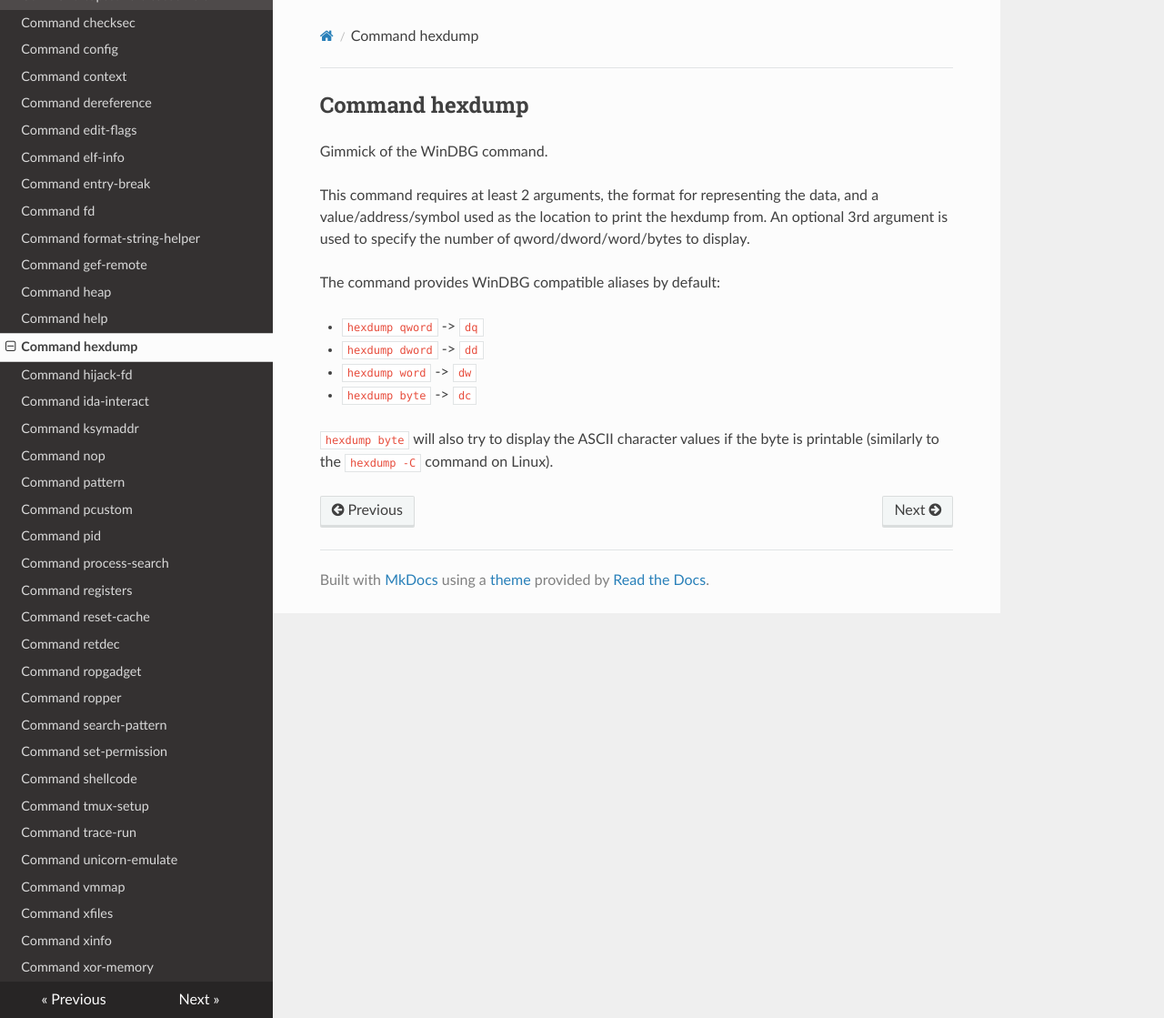
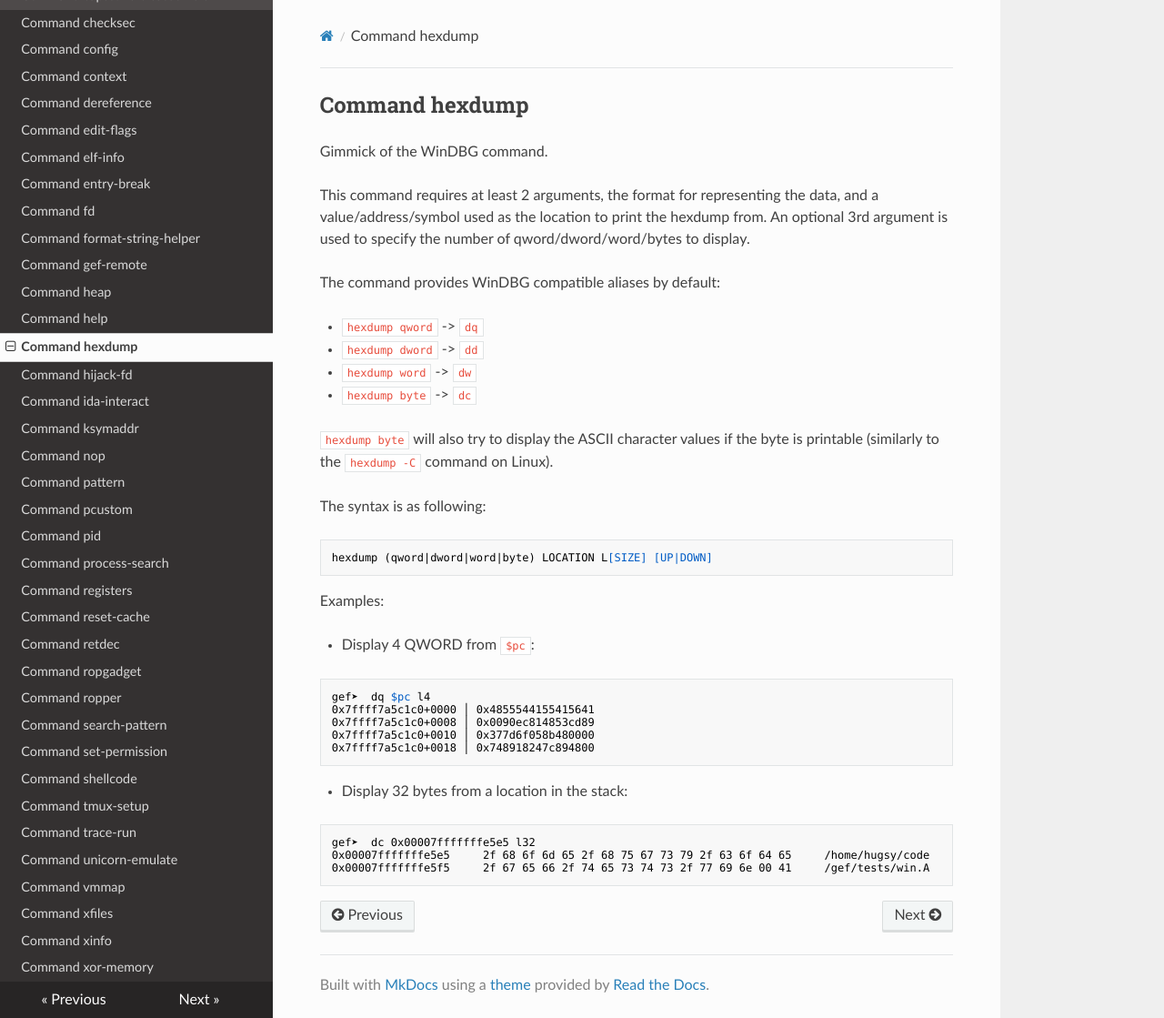
Before and after one commit to hugsy/gef, an MkDocs documentation site: the page built from docs/commands/hexdump.md, in a window 1280 px wide and 1119 px high. Shown: the whole window at 91% size. Built offline with MkDocs 1.6.1, drawn with Linux system fonts in a browser that asks for light colours; nearby versions of some CDN libraries; old or Windows-style settings are respelled for this version of MkDocs.

Commit message:
[docs] added examples for `hexdump`

````diff
--- a/docs/commands/hexdump.md
+++ b/docs/commands/hexdump.md
@@ -16,3 +16,26 @@ The command provides WinDBG compatible aliases by default:
 
 `hexdump byte` will also try to display the ASCII character values if the byte
 is printable (similarly to the `hexdump -C` command on Linux).
+
+The syntax is as following:
+```
+hexdump (qword|dword|word|byte) LOCATION L[SIZE] [UP|DOWN]
+```
+
+Examples:
+
+   * Display 4 QWORD from `$pc`:
+```
+gef➤  dq $pc l4
+0x7ffff7a5c1c0+0000 │ 0x4855544155415641
+0x7ffff7a5c1c0+0008 │ 0x0090ec814853cd89
+0x7ffff7a5c1c0+0010 │ 0x377d6f058b480000
+0x7ffff7a5c1c0+0018 │ 0x748918247c894800
+```
+
+  * Display 32 bytes from a location in the stack:
+```
+gef➤  dc 0x00007fffffffe5e5 l32
+0x00007fffffffe5e5     2f 68 6f 6d 65 2f 68 75 67 73 79 2f 63 6f 64 65     /home/hugsy/code
+0x00007fffffffe5f5     2f 67 65 66 2f 74 65 73 74 73 2f 77 69 6e 00 41     /gef/tests/win.A
+```
````
